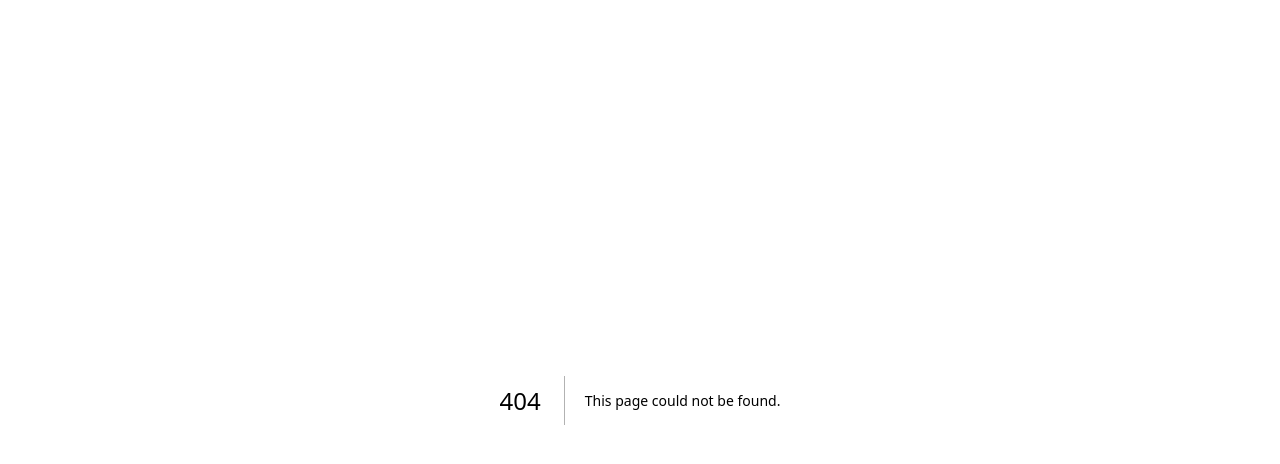
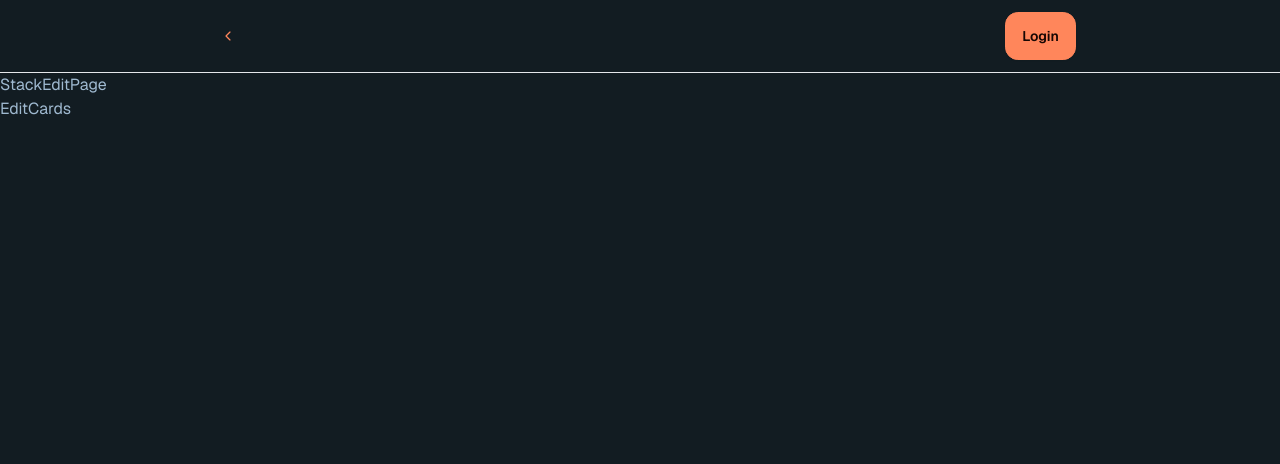
Before and after one commit to jakob-rzeppa/flashcards-app, a Next.js app: page /library/stack/edit in a window 1280 px wide. Before the commit this address had no page. Shown: the top 464 px of the page. Built offline with nearby package versions, Linux system fonts and the light colour scheme; no server answers.

Commit message:
prep for edit cards in stack

```diff
--- /dev/null
+++ b/actions/getMasteryLevel.ts
@@ -0,0 +1,28 @@
+import { createClient } from "@/utils/supabase/server";
+import getUserId from "./getUserId";
+
+async function getMasteryLevel(cardIds: number[]) {
+  const supabase = createClient();
+
+  const userId = await getUserId();
+
+  if (!userId) {
+    console.error("no user");
+    return null;
+  }
+
+  const { data, error } = await supabase
+    .from("mastery_level")
+    .select("*")
+    .eq("card_id", cardIds)
+    .eq("user_id", userId);
+
+  if (!data || error) {
+    console.error(error);
+    return null;
+  }
+
+  return data;
+}
+
+export default getMasteryLevel;
--- /dev/null
+++ b/app/library/stack/edit/EditCards.tsx
@@ -0,0 +1,23 @@
+import React from "react";
+
+interface Props {
+  cards: {
+    created_at: string;
+    definition: string;
+    id: number;
+    owner_id: string | null;
+    stack_id: number;
+    word: string;
+  }[];
+  masteryLevel: {
+    card_id: number;
+    level: number;
+    user_id: string;
+  }[];
+}
+
+function EditCards({ cards, masteryLevel }: Props) {
+  return <div>EditCards</div>;
+}
+
+export default EditCards;
--- /dev/null
+++ b/app/library/stack/edit/page.tsx
@@ -0,0 +1,29 @@
+import getCards from "@/actions/getCards";
+import React from "react";
+import EditCards from "./EditCards";
+import getMasteryLevel from "@/actions/getMasteryLevel";
+
+interface Props {
+  searchParams: {
+    id: string;
+  };
+}
+
+async function StackEditPage({ searchParams: { id } }: Props) {
+  const cards = await getCards(parseInt(id));
+  const masteryLevel = cards
+    ? await getMasteryLevel(cards?.map((card) => card.id))
+    : null;
+
+  return (
+    <div>
+      <h1>StackEditPage</h1>
+      <EditCards
+        cards={cards ? cards : []}
+        masteryLevel={masteryLevel ? masteryLevel : []}
+      />
+    </div>
+  );
+}
+
+export default StackEditPage;
```
